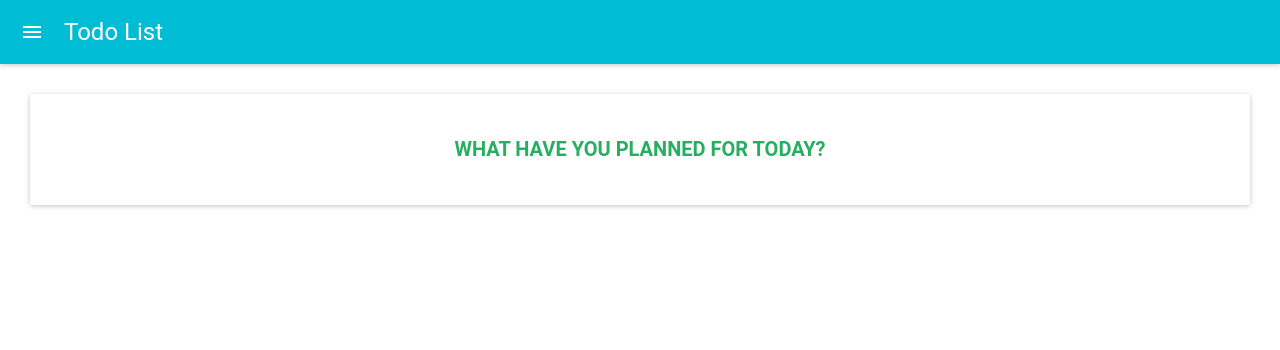
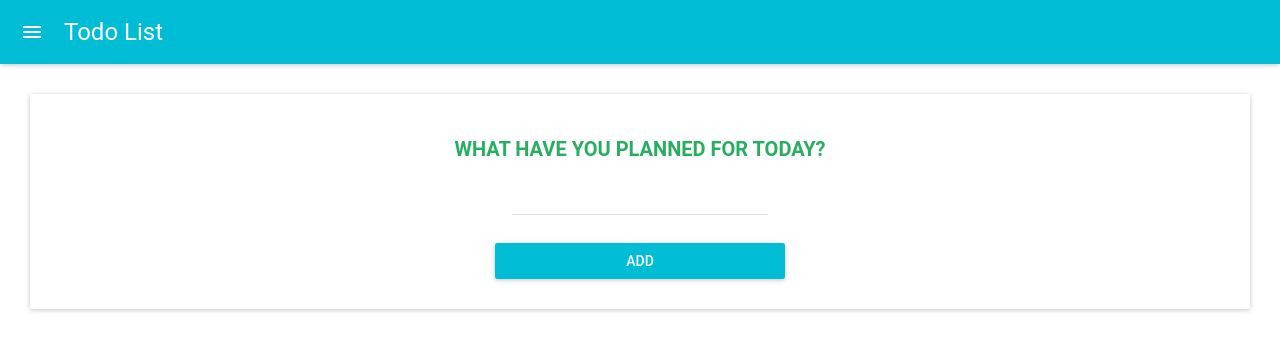
Before and after one commit to KrystianKaminski/todo-list-react-redux, a React (Create React App) app: page / in a window 1280 px wide. Shown: the top 350 px of the page. Built offline with nearby package versions, Linux system fonts and the light colour scheme.

Commit message:
AddTask component

```diff
--- /dev/null
+++ b/src/Todo/AddTask.js
@@ -0,0 +1,33 @@
+import React from 'react'
+
+import TextField from 'material-ui/TextField'
+import RaisedButton from 'material-ui/RaisedButton'
+
+const style = {
+    container: {
+        display: 'flex',
+        flexDirection: 'column',
+        justifyContent: 'center',
+        alignItems: 'center'
+    },
+    button: {
+        marginTop: 20,
+        width: '25%'
+    }
+}
+
+const AddTask = (props) => (
+    <div
+        style={style.container}
+    >
+
+        <TextField />
+        <RaisedButton
+            label="Add"
+            primary
+            style={style.button}
+        />
+    </div>
+)
+
+export default AddTask
--- a/src/Todo/Todo.js
+++ b/src/Todo/Todo.js
@@ -2,6 +2,7 @@ import React from 'react'
 
 import AppBar from 'material-ui/AppBar'
 import Paper from 'material-ui/Paper'
+import AddTask from './AddTask';
 
 const style = {
     paper: {
@@ -29,7 +30,8 @@ const Todo = (props) => (
             >
                 What have you planned for today?
             </h1>
-
+            <AddTask
+            />
         </Paper>
     </div>
 )
```
